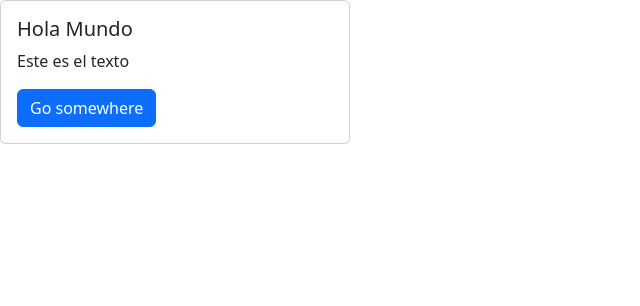
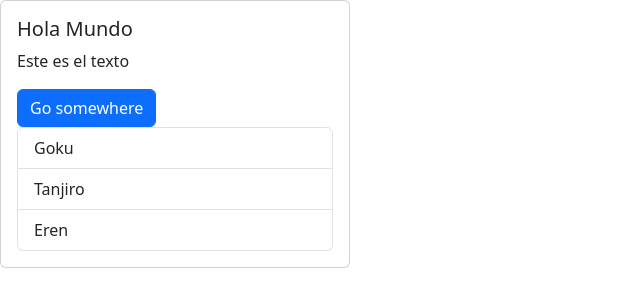
Before and after one commit to annahico/React-HolaMundo, a React (Vite) app: page / in a window 1280 px wide. Shown: the top 306 px of the page, without its empty margins (0-640 px from the left). Built offline with nearby package versions, Linux system fonts and the light colour scheme.

Commit message:
feat: imprimir listas

```diff
--- a/src/App.tsx
+++ b/src/App.tsx
@@ -1,9 +1,12 @@
 import Card, { CardBody } from "./components/Card";
+import List from "./components/List";
 
 function App() {
+  const list = ["Goku", "Tanjiro", "Eren"];
   return (
     <Card>
       <CardBody title="Hola Mundo" text="Este es el texto" />
+      <List data={list} />
     </Card>
   );
 }
--- /dev/null
+++ b/src/components/List.tsx
@@ -0,0 +1,17 @@
+type Props = {
+  data: string[];
+};
+
+function List({ data }: Props) {
+  return (
+    <ul className="list-group">
+      {data.map((elemento) => (
+        <li key={elemento} className="list-group-item">
+          {elemento}
+        </li> // ponemos el key=elemento para que no de error en el chrome
+      ))}
+    </ul>
+  );
+}
+
+export default List;
```
